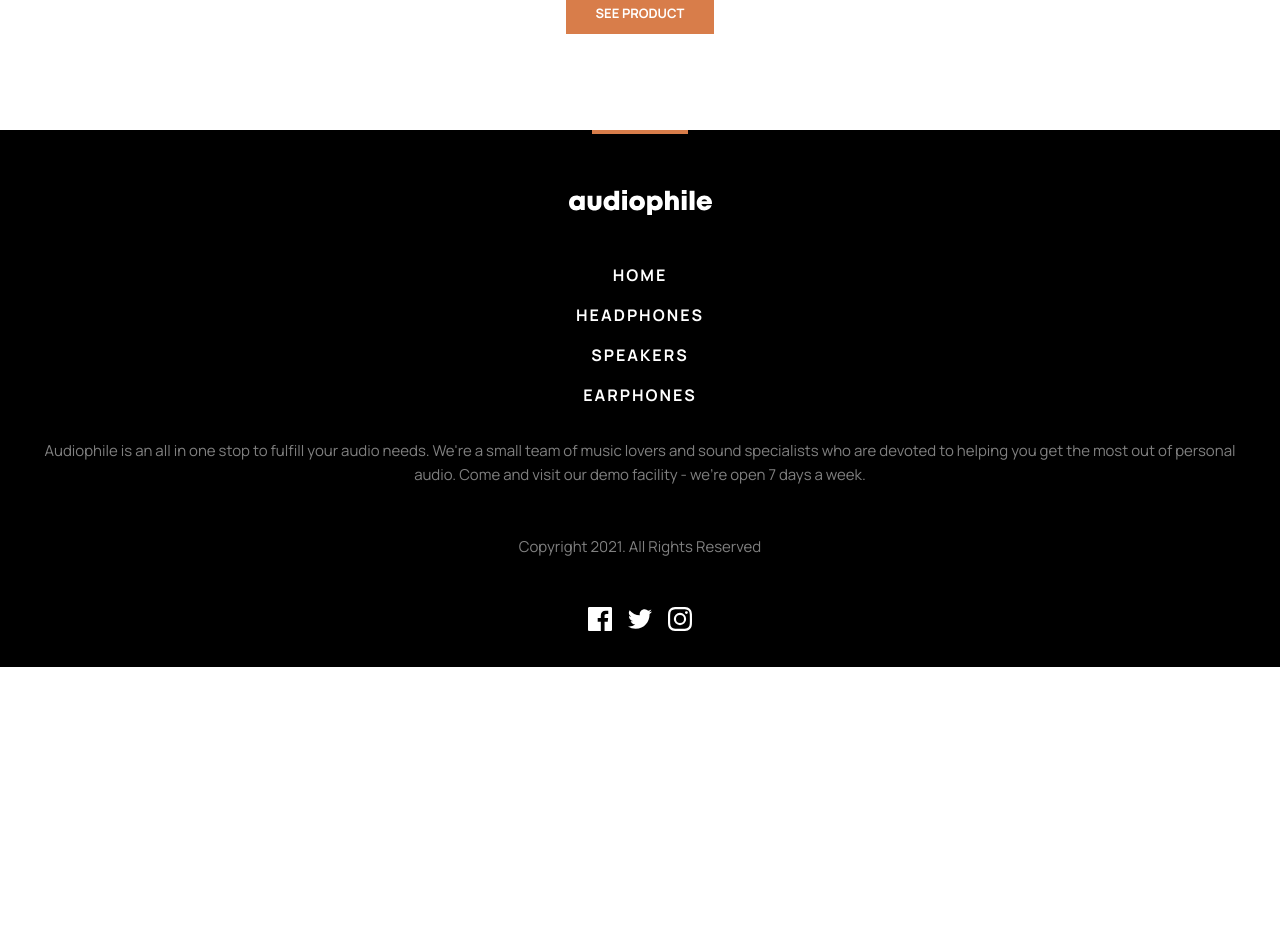
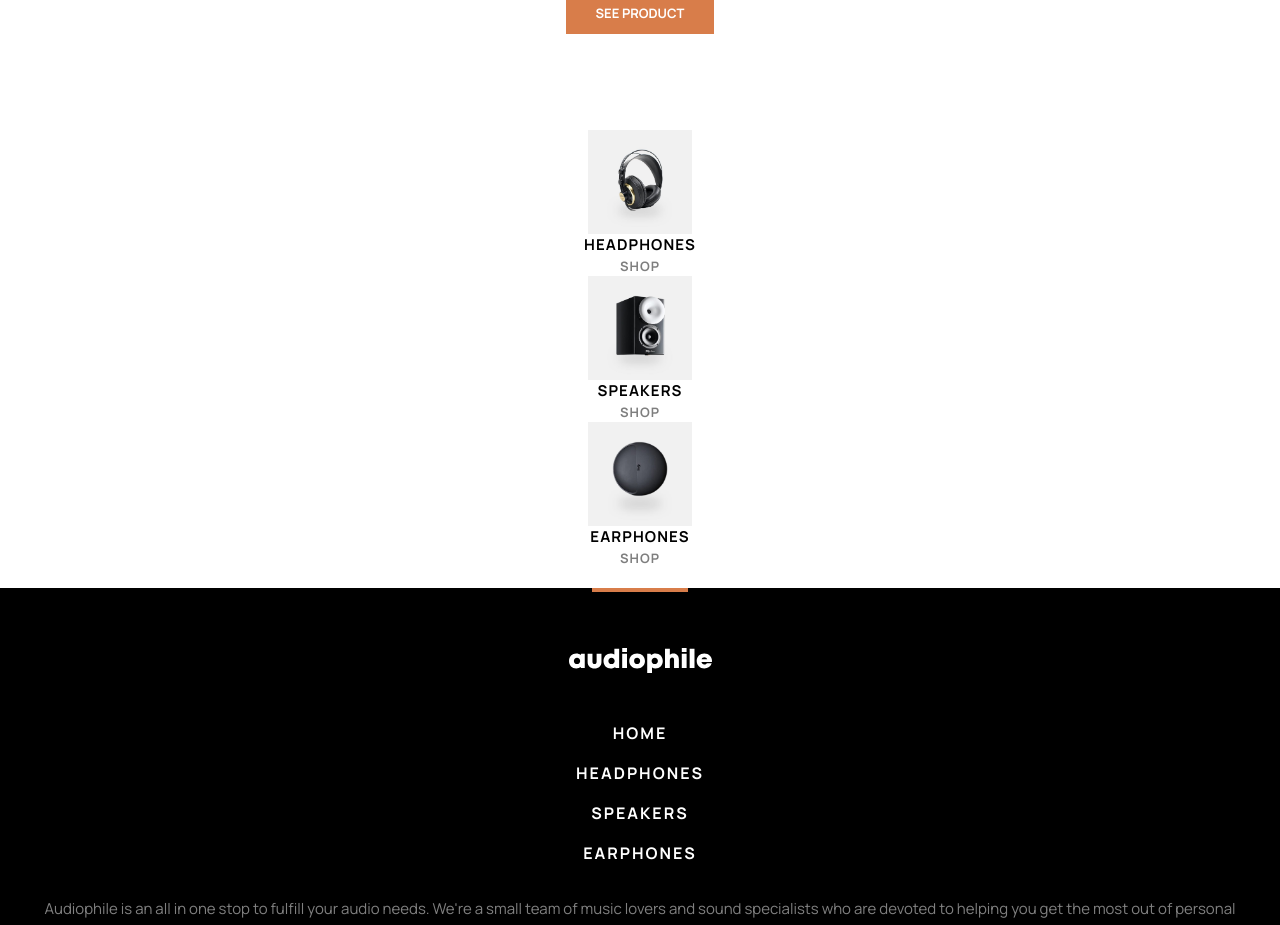
Before and after one commit to tornike2002/audiophie-project, a Next.js app: page /headphones in a window 1280 px wide. Shown: the part 3260-4185 px from the top of the page. Before the commit the page ends 3927 px from the top, so only its background shows below. Built offline with nearby package versions, Linux system fonts and the light colour scheme.

Commit message:
added three product component to headpones page

```diff
--- a/app/headphones/page.tsx
+++ b/app/headphones/page.tsx
@@ -3,6 +3,11 @@ import ProductDisplay from "@/components/ProductDisplay";
 import headphonex99two from "../../public/assets/product-xx99-mark-two-headphones/mobile/image-category-page-preview.jpg";
 import headphonex99one from "../../public/assets/product-xx99-mark-one-headphones/mobile/image-category-page-preview.jpg";
 import headphonex59 from "../../public/assets/product-xx59-headphones/mobile/image-category-page-preview.jpg";
+import ThreeProduct from "@/components/ThreeProduct";
+// three component
+import headphone from "../../public/assets/product-xx99-mark-one-headphones/mobile/image-product.jpg";
+import speaker from "../../public/assets/product-zx9-speaker/mobile/image-product.jpg";
+import earphone from "../../public/assets/product-yx1-earphones/mobile/image-product.jpg";
 const Headphones = () => {
   return (
     <>
@@ -25,6 +30,11 @@ const Headphones = () => {
         title={`XX59 Headphones`}
         about="Enjoy your audio almost anywhere and customize it to your specific tastes with the XX59 headphones. The stylish yet durable versatile wireless headset is a brilliant companion at home or on the move."
       />
+      <section className="flex flex-col items-center justify-center my-5 mx-6">
+        <ThreeProduct image={headphone} link="Shop" title="headphones" />
+        <ThreeProduct image={speaker} link="Shop" title="speakers" />
+        <ThreeProduct image={earphone} link="Shop" title="earphones" />
+      </section>
     </>
   );
 };
```
